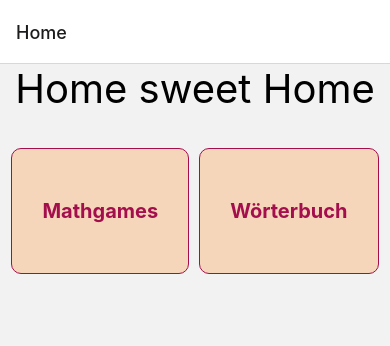
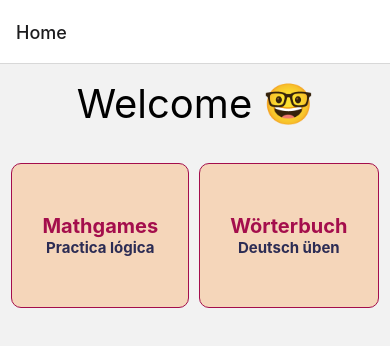
Before and after one commit to Gyrkora/mobile-app, a React Native app in the folder my-app/: screen /Home in a window 390 px wide. Shown: the top 346 px of the page. Built offline with nearby package versions, Linux system fonts and the light colour scheme.

Commit message:
navegacion y vistas

```diff
--- a/my-app/navigation/AppNavigation.js
+++ b/my-app/navigation/AppNavigation.js
@@ -1,7 +1,5 @@
 import { NavigationContainer } from '@react-navigation/native'
 import { createNativeStackNavigator } from '@react-navigation/native-stack'
-import AddNumbers from '../pages/AddNumbers'
-import MinusNumbers from '../pages/MinusNumbers'
 import Worterbuch from '../pages/Wörterbuch'
 import Home from '../pages/Home'
 import MathGames from '../pages/MathGames'
@@ -14,7 +12,7 @@ const AppNavigation = () => {
 			<Stack.Navigator initialRouteName="Home">
 				<Stack.Screen name="Home" component={Home} />
 				<Stack.Screen name="MathGames" component={MathGames} />
-				<Stack.Screen name="Worterbuck" component={Worterbuch} />
+				<Stack.Screen name="Worterbuch" component={Worterbuch} />
 			</Stack.Navigator>
 		</NavigationContainer>
 	)
--- a/my-app/pages/Home.js
+++ b/my-app/pages/Home.js
@@ -4,7 +4,7 @@ import colors from '../constants/colors'
 const Home = ({ navigation }) => {
 	return (
 		<View style={styles.screen}>
-			<Text style={{ fontSize: 40 }}>Home sweet Home</Text>
+			<Text style={{ fontSize: 40, marginTop: 15 }}>Welcome 🤓</Text>
 
 			<View style={styles.screenContainer}>
 				<TouchableOpacity
@@ -12,13 +12,15 @@ const Home = ({ navigation }) => {
 					onPress={() => navigation.navigate('MathGames')}
 				>
 					<Text style={styles.text}>Mathgames</Text>
+					<Text style={styles.subtitle}>Practica lógica</Text>
 				</TouchableOpacity>
 
 				<TouchableOpacity
 					style={styles.button}
-					onPress={() => navigation.navigate('Worterbuck')}
+					onPress={() => navigation.navigate('Worterbuch')}
 				>
 					<Text style={styles.text}>Wörterbuch</Text>
+					<Text style={styles.subtitle}>Deutsch üben</Text>
 				</TouchableOpacity>
 			</View>
 		</View>
@@ -52,6 +54,13 @@ const styles = StyleSheet.create({
 		fontWeight: 'bold',
 		fontSize: 20,
 	},
+
+	subtitle: {
+		color: colors.blue,
+		fontWeight: 'bold',
+		fontSize: 15,
+		textAlign: 'center',
+	},
 })
 
 export default Home
```
